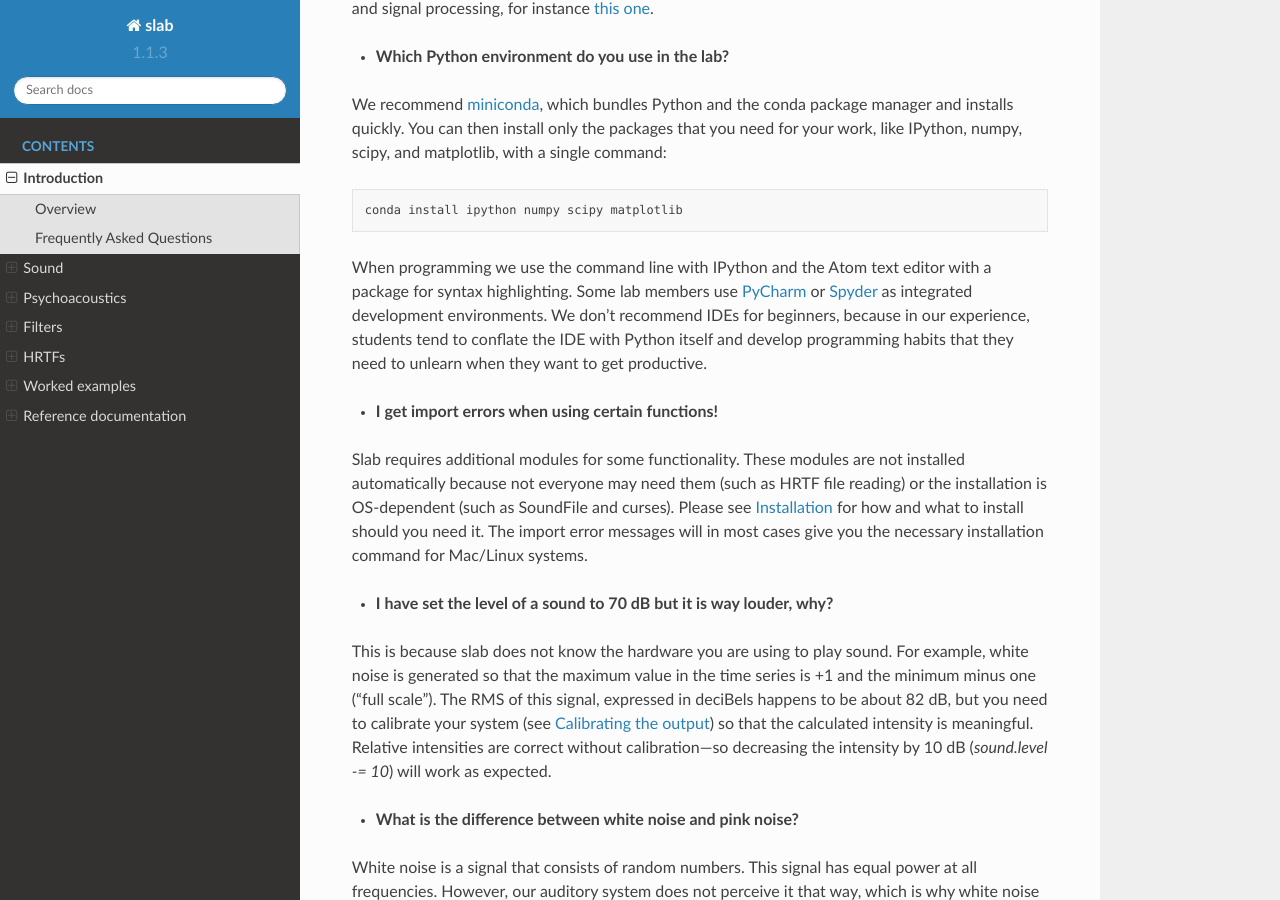
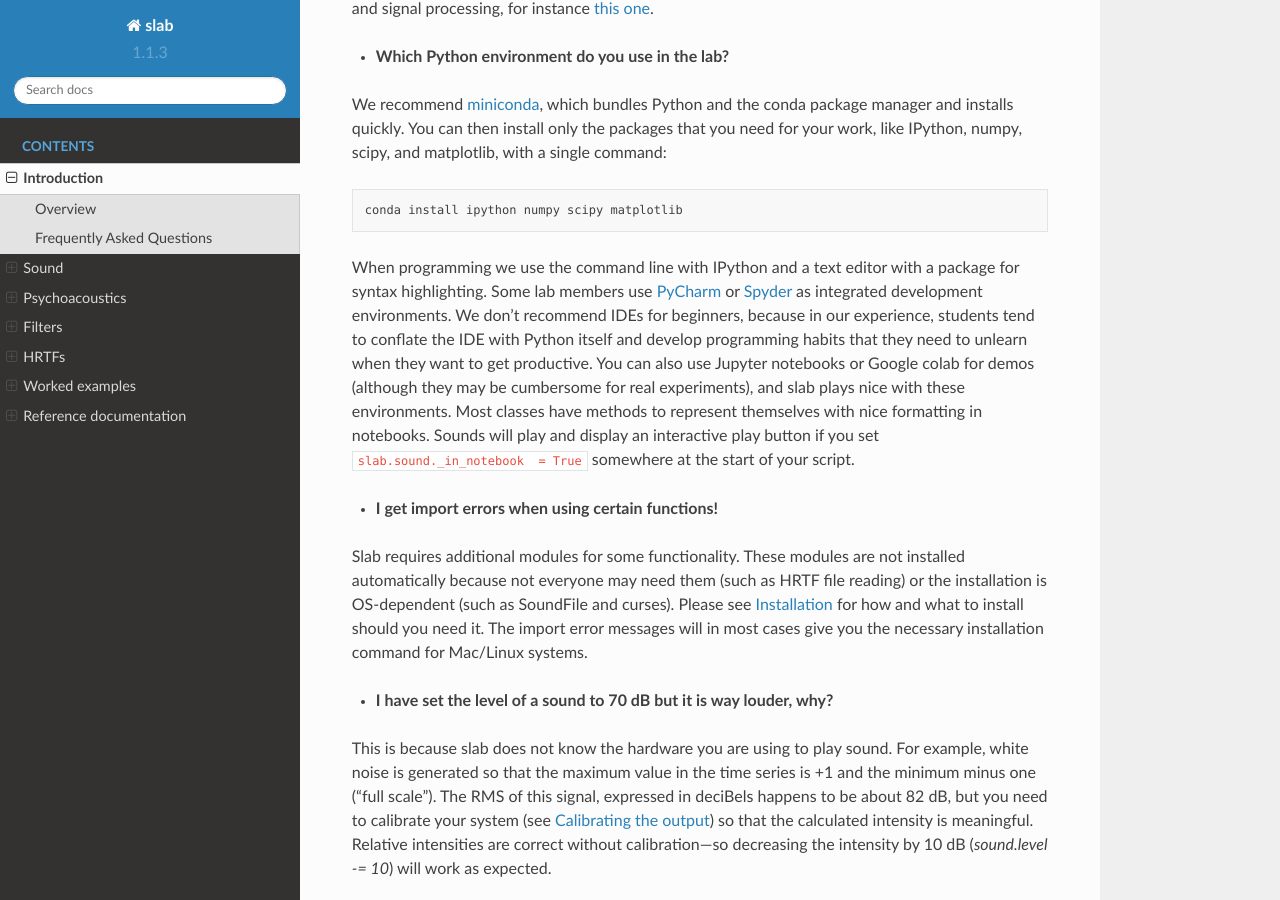
Before and after one commit to DrMarc/slab, a Sphinx documentation site: the page built from docs/introduction.rst, in a window 1280 px wide and 900 px high, scrolled down 707 px. Built offline with Sphinx 7.4.7 and the Read the Docs theme 2.0.0, drawn with Linux system fonts in a browser that asks for light colours.

Commit message:
added info about running in notebooks

```diff
--- a/docs/introduction.rst
+++ b/docs/introduction.rst
@@ -33,7 +33,7 @@ We recommend `miniconda <https://docs.conda.io/en/latest/miniconda.html>`_, whic
 
     conda install ipython numpy scipy matplotlib
 
-When programming we use the command line with IPython and the Atom text editor with a package for syntax highlighting. Some lab members use `PyCharm <https://www.jetbrains.com/pycharm/>`_ or `Spyder <https://www.spyder-ide.org>`_ as integrated development environments. We don't recommend IDEs for beginners, because in our experience, students tend to conflate the IDE with Python itself and develop programming habits that they need to unlearn when they want to get productive.
+When programming we use the command line with IPython and a text editor with a package for syntax highlighting. Some lab members use `PyCharm <https://www.jetbrains.com/pycharm/>`_ or `Spyder <https://www.spyder-ide.org>`_ as integrated development environments. We don't recommend IDEs for beginners, because in our experience, students tend to conflate the IDE with Python itself and develop programming habits that they need to unlearn when they want to get productive. You can also use Jupyter notebooks or Google colab for demos (although they may be cumbersome for real experiments), and slab plays nice with these environments. Most classes have methods to represent themselves with nice formatting in notebooks. Sounds will play and display an interactive play button if you set ``slab.sound._in_notebook  = True`` somewhere at the start of your script.
 
 
 * **I get import errors when using certain functions!**
```
